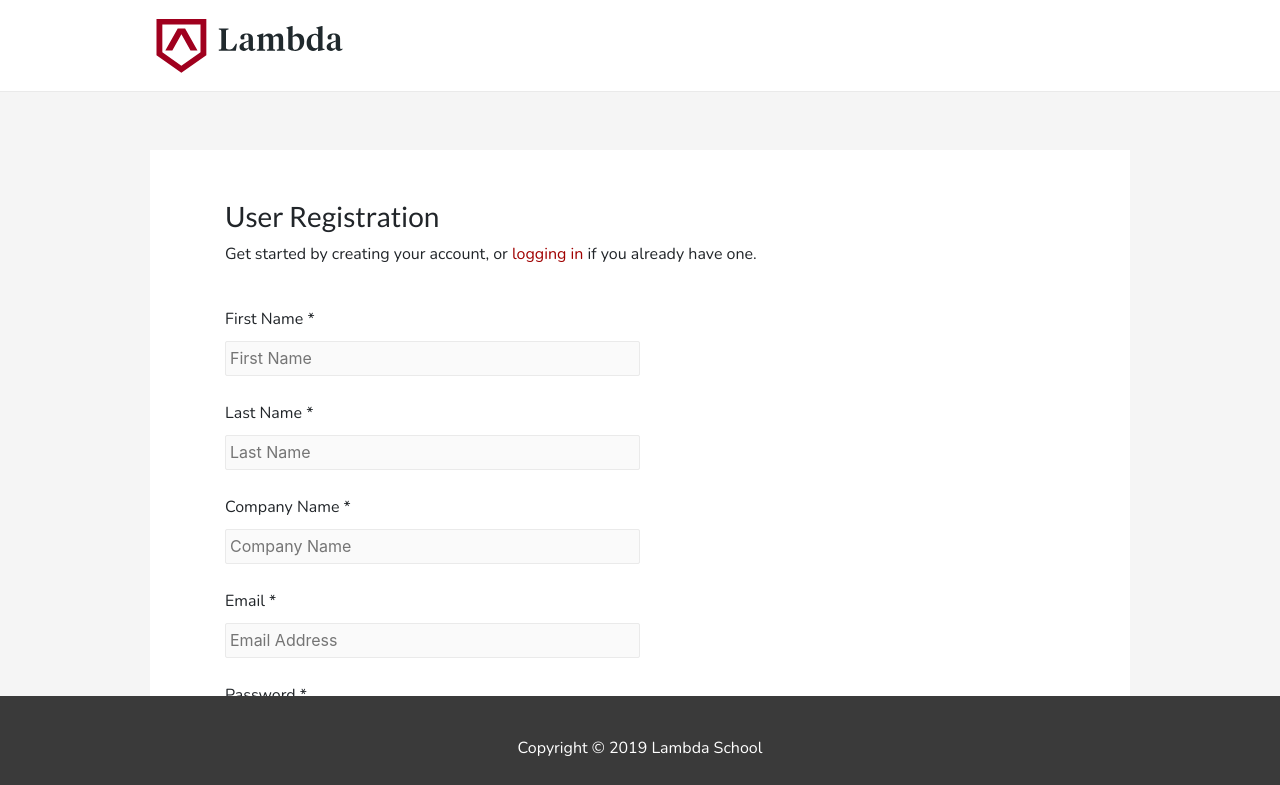
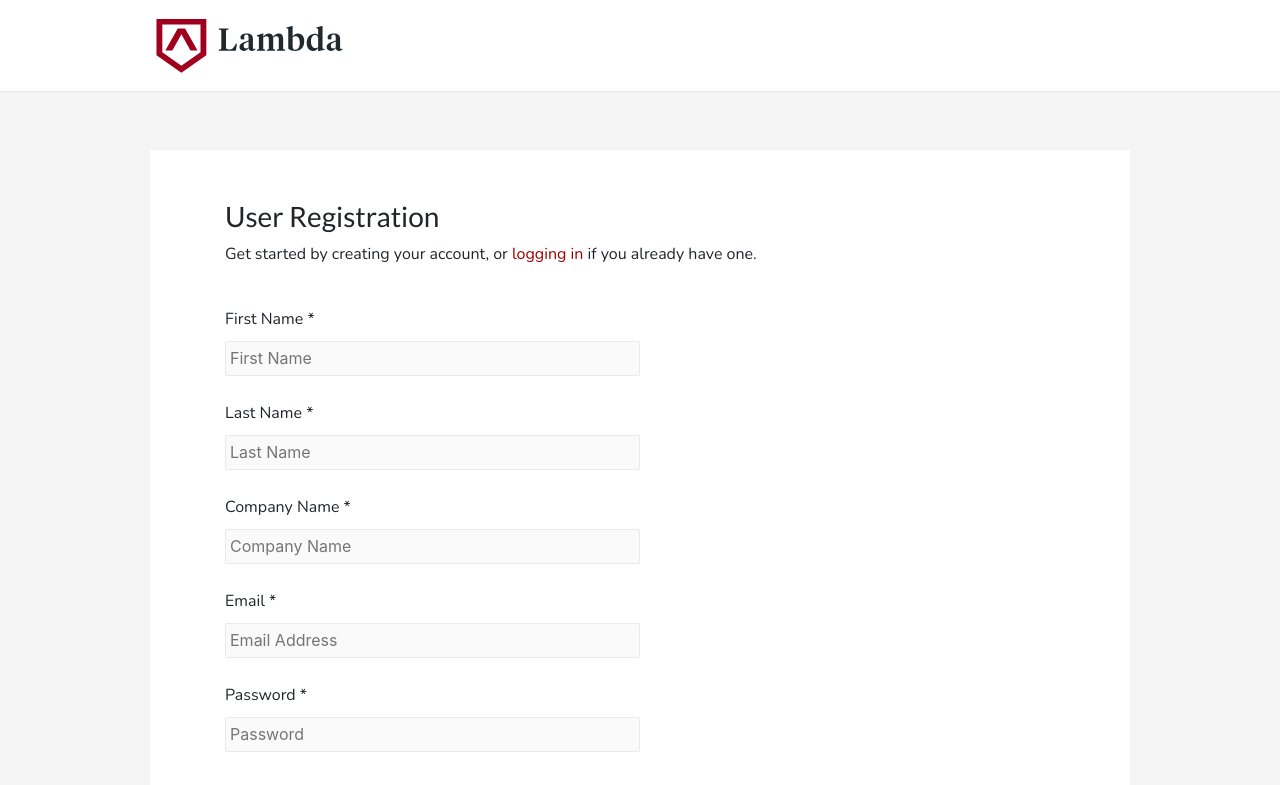
Before and after one commit to build-415-productqueue/frontend, a React (Create React App) app: page / in a window 1280 px wide. Shown: the top 785 px of the page. Built offline with nearby package versions, Linux system fonts and the light colour scheme.

Commit message:
fix footer

```diff
--- a/src/styles/footer.css
+++ b/src/styles/footer.css
@@ -6,8 +6,6 @@ footer {
     align-items: center;
     padding: 40px 0;
     z-index: 99;
-    position: absolute;
-    bottom: 0;
     width: 100%;
 }
 
--- a/src/styles/projects.css
+++ b/src/styles/projects.css
@@ -5,8 +5,7 @@ div .container {
     align-items: center;
     width: 100%;
     padding: 0px 75px;
-    margin-top: 150px;
-    margin-bottom: 75px;
+    margin: 150px 0;
     max-width: 100%;
 }
 .container h1 {
```
